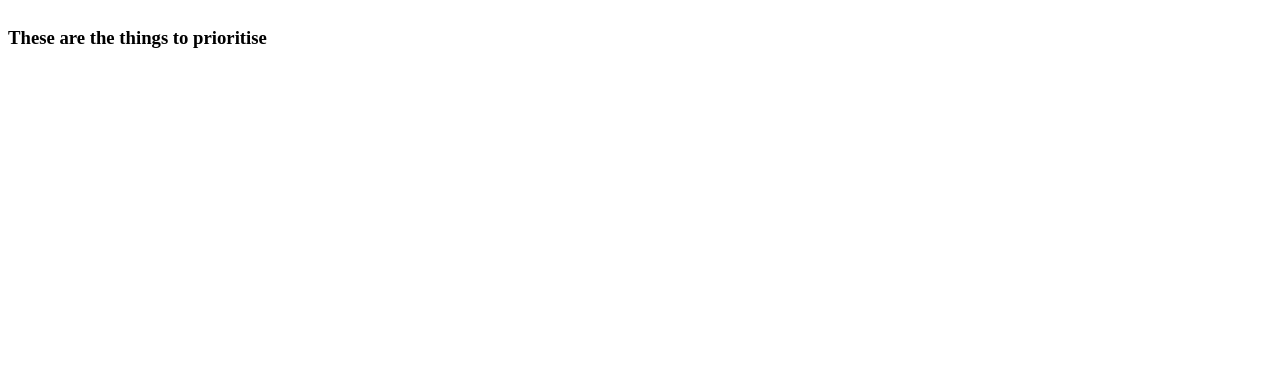
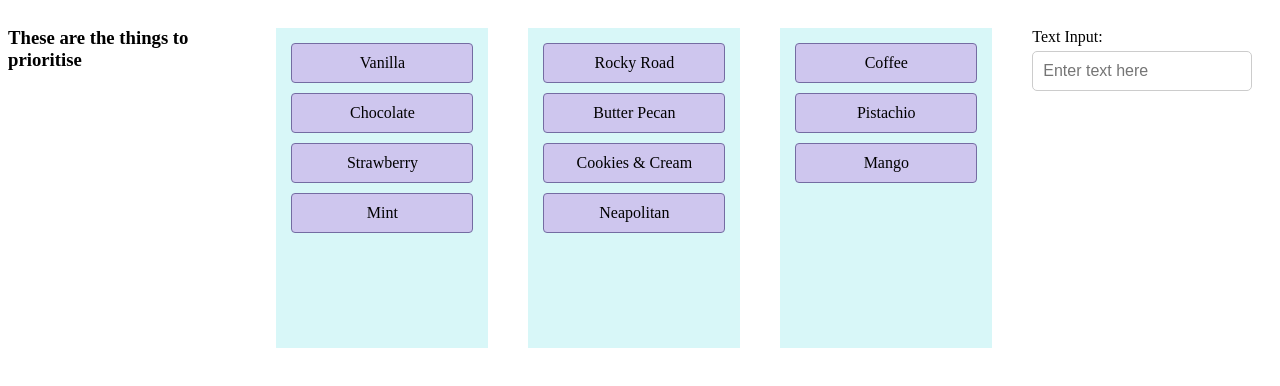
Before and after one commit to MaryScarBit/Typescript_Projekt_2023, a website: page index.html in a window 1280 px wide. Drawn offline with Linux system fonts and the light colour scheme.

Commit message:
HTML divs/ Ts func.

```diff
--- a/index.html
+++ b/index.html
@@ -10,6 +10,30 @@
       <h3>These are the things to prioritise</h3>
     </header>
 <body>
+  <div class="box" id="box1">
+    <div class="item" draggable="true">Vanilla</div>
+    <div class="item" draggable="true">Chocolate</div>
+    <div class="item" draggable="true">Strawberry</div>
+    <div class="item" draggable="true">Mint</div>
+  </div>
+
+  <div class="box" id="box2">
+    <div class="item" draggable="true">Rocky Road</div>
+    <div class="item" draggable="true">Butter Pecan</div>
+    <div class="item" draggable="true">Cookies &amp; Cream</div>
+    <div class="item" draggable="true">Neapolitan</div>
+  </div>
+
+  <div class="box" id="box3">
+    <div class="item" draggable="true">Coffee</div>
+    <div class="item" draggable="true">Pistachio</div>
+    <div class="item" draggable="true">Mango</div>
+  </div>
+
+  <div>
+    <label for="text-input">Text Input:</label>
+    <input id="text-input" type="text" placeholder="Enter text here" />
+  </div>
 </body>
 </html>
 <script src="build/bundle.js"></script>
--- a/src/index.ts
+++ b/src/index.ts
@@ -10,6 +10,10 @@ document.addEventListener("DOMContentLoaded", () : void=>{
     update();
 })
 
+/*
+Die EventListener für Drag und Drop verschwinden für die Objekte, die ich neu hinzugefügt habe. Demnach muss ich mit einer Funktion
+diese wieder laufend hinzufügen. Sonst wird Drag nicht aufgerufen.
+ */
 function update() {
     let items: NodeListOf<HTMLDivElement> = document.querySelectorAll(".item")
     console.log("Items: "+items.length)
```
